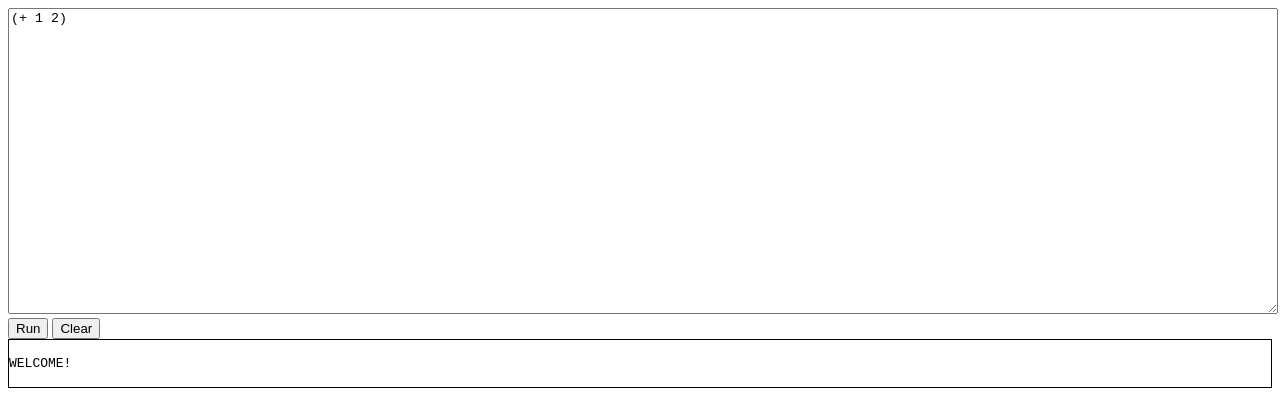
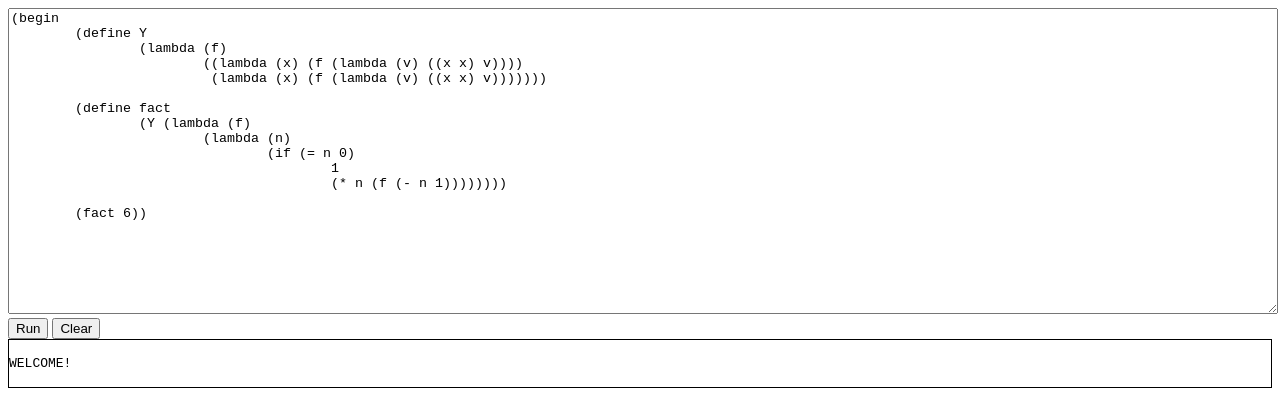
Before and after one commit to lordlorik/nathansuniversity-lesson-5, a plain HTML site: page web/repl.html in a window 1280 px wide. Drawn offline with nearby package versions, Linux system fonts and the light colour scheme.

Commit message:
First commit

```diff
--- a/web/repl.html
+++ b/web/repl.html
@@ -10,7 +10,20 @@
 <body>
 
 <textarea id="input" style="width:100%; height:300px;">
-(+ 1 2)
+(begin
+	(define Y
+		(lambda (f)
+			((lambda (x) (f (lambda (v) ((x x) v))))
+			 (lambda (x) (f (lambda (v) ((x x) v)))))))
+
+	(define fact
+		(Y (lambda (f)
+			(lambda (n)
+				(if (= n 0)
+					1
+					(* n (f (- n 1))))))))
+
+	(fact 6))
 </textarea>
 <br />
 <input id="runButton" type="button" value="Run" />
```
